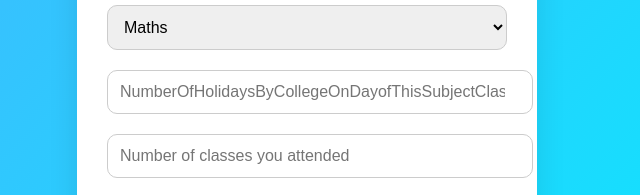
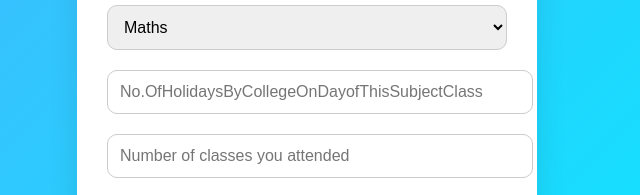
Before and after one commit to nitishmahajanlegend2-sketch/college_attendance_calc, a plain HTML site: page index.html in a window 1280 px wide. Shown: the part 315-510 px from the top of the page, 333-973 px from the left. Drawn offline with Linux system fonts and the light colour scheme.

Commit message:
Update index.html

```diff
--- a/index.html
+++ b/index.html
@@ -70,7 +70,7 @@
       <option value="9">Punjabi basic</option>
     </select>
 
-    <input type="number" id="holidays" placeholder="NumberOfHolidaysByCollegeOnDayofThisSubjectClass" min="0">
+    <input type="number" id="holidays" placeholder="No.OfHolidaysByCollegeOnDayofThisSubjectClass" min="0">
     <input type="number" id="attended" placeholder="Number of classes you attended" min="0">
     <button onclick="calculateAttendance()">Calculate</button>
 
```
